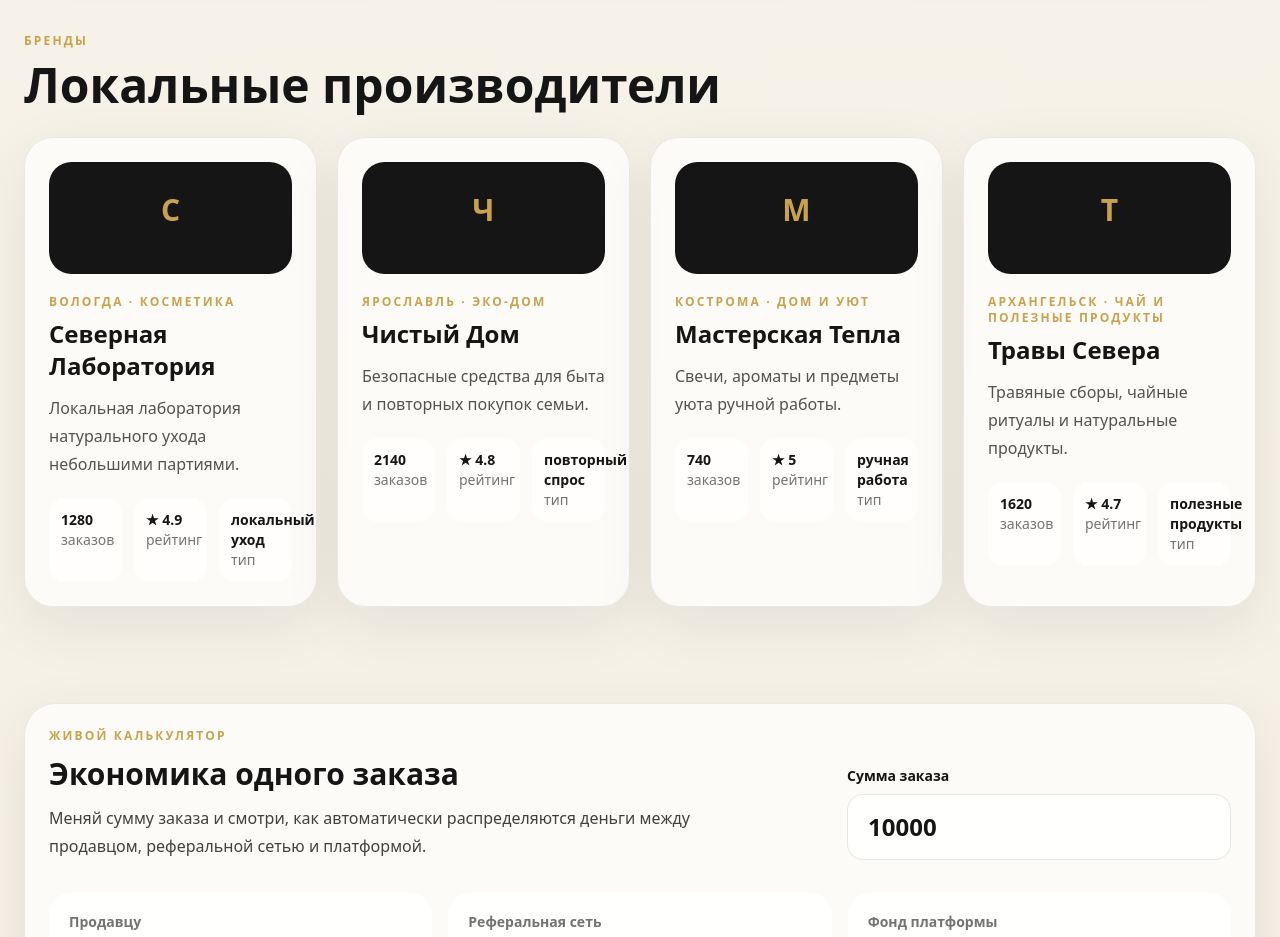
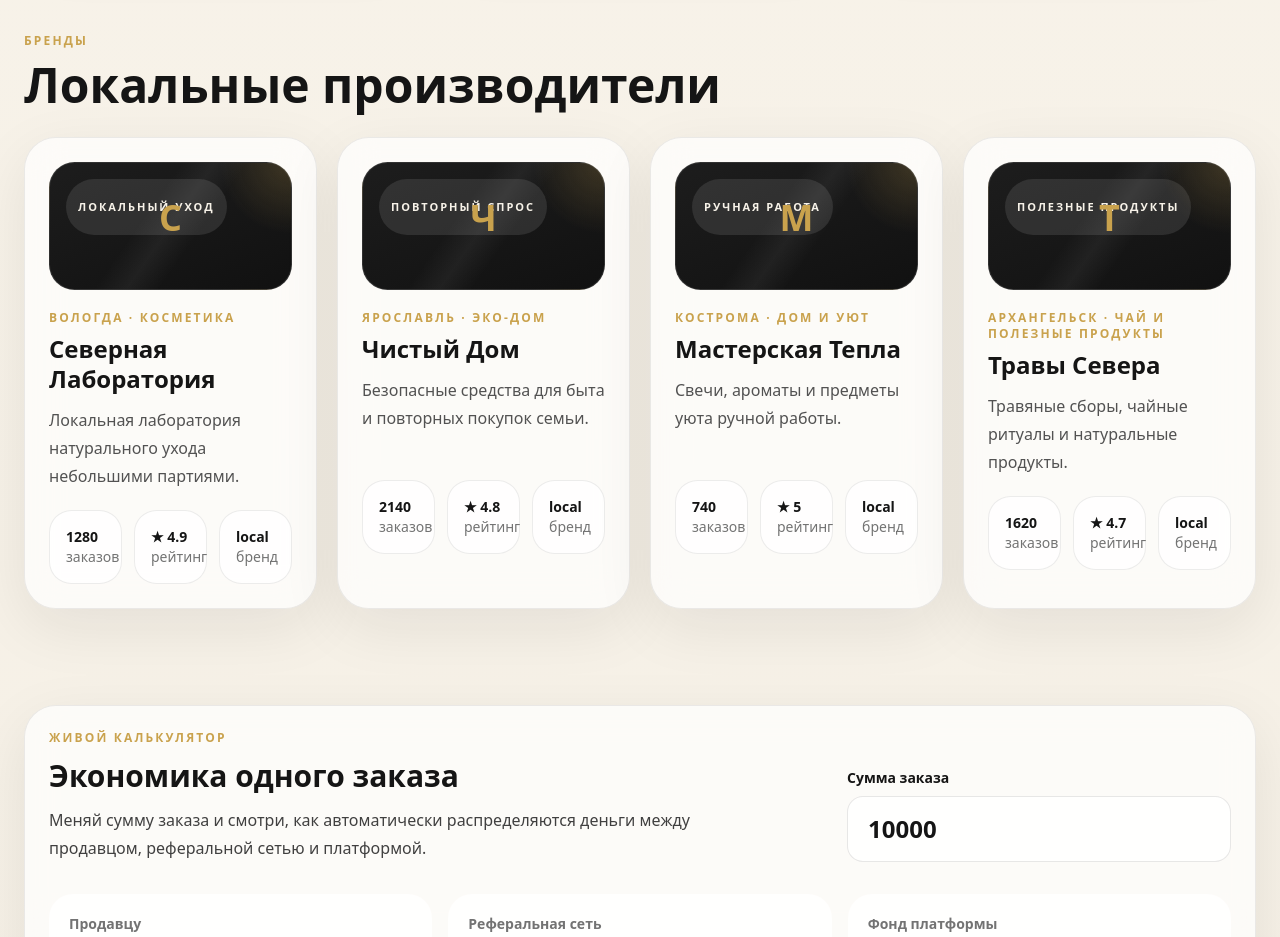
Before and after one commit to Iliavsevolodov/kaskada-, a Next.js app: page / in a window 1280 px wide. Shown: the part 2900-3837 px from the top of the page. Built offline with nearby package versions, Linux system fonts and the light colour scheme.

Commit message:
Enhance brand card styling

```diff
--- a/src/components/BrandCard.tsx
+++ b/src/components/BrandCard.tsx
@@ -11,25 +11,26 @@ export type BrandCardData = {
 
 export function BrandCard({ brand }: { brand: BrandCardData }) {
   return (
-    <article className="card-glass hover-lift reveal-up rounded-[1.8rem] p-6 shadow-soft">
-      <div className="product-visual mb-5 flex h-28 items-center justify-center rounded-[1.4rem] bg-graphite text-3xl font-black text-gold">
+    <article className="card-glass hover-lift reveal-up rounded-[2rem] p-6 shadow-soft">
+      <div className="metal-panel mb-5 flex h-32 items-center justify-center rounded-[1.6rem] text-4xl font-black text-gold">
         <span className="float-soft relative z-10">{brand.name.slice(0, 1)}</span>
+        <span className="absolute left-4 top-4 rounded-full bg-white/10 px-3 py-2 text-[11px] font-black uppercase tracking-[0.18em] text-cream">{brand.badge}</span>
       </div>
       <p className="text-xs font-black uppercase tracking-[0.18em] text-gold">{brand.city} · {brand.category}</p>
-      <h3 className="mt-2 text-2xl font-black">{brand.name}</h3>
-      <p className="mt-3 leading-7 text-neutral-600">{brand.description}</p>
+      <h3 className="mt-2 text-2xl font-black leading-tight">{brand.name}</h3>
+      <p className="mt-3 min-h-[84px] leading-7 text-neutral-600">{brand.description}</p>
       <div className="mt-5 grid grid-cols-3 gap-3 text-sm">
-        <div className="rounded-2xl bg-white/70 p-3">
+        <div className="stat-tile">
           <p className="font-black">{brand.orders}</p>
           <p className="text-neutral-500">заказов</p>
         </div>
-        <div className="rounded-2xl bg-white/70 p-3">
+        <div className="stat-tile">
           <p className="font-black">★ {brand.rating}</p>
           <p className="text-neutral-500">рейтинг</p>
         </div>
-        <div className="rounded-2xl bg-white/70 p-3">
-          <p className="font-black">{brand.badge}</p>
-          <p className="text-neutral-500">тип</p>
+        <div className="stat-tile">
+          <p className="font-black">local</p>
+          <p className="text-neutral-500">бренд</p>
         </div>
       </div>
     </article>
```
